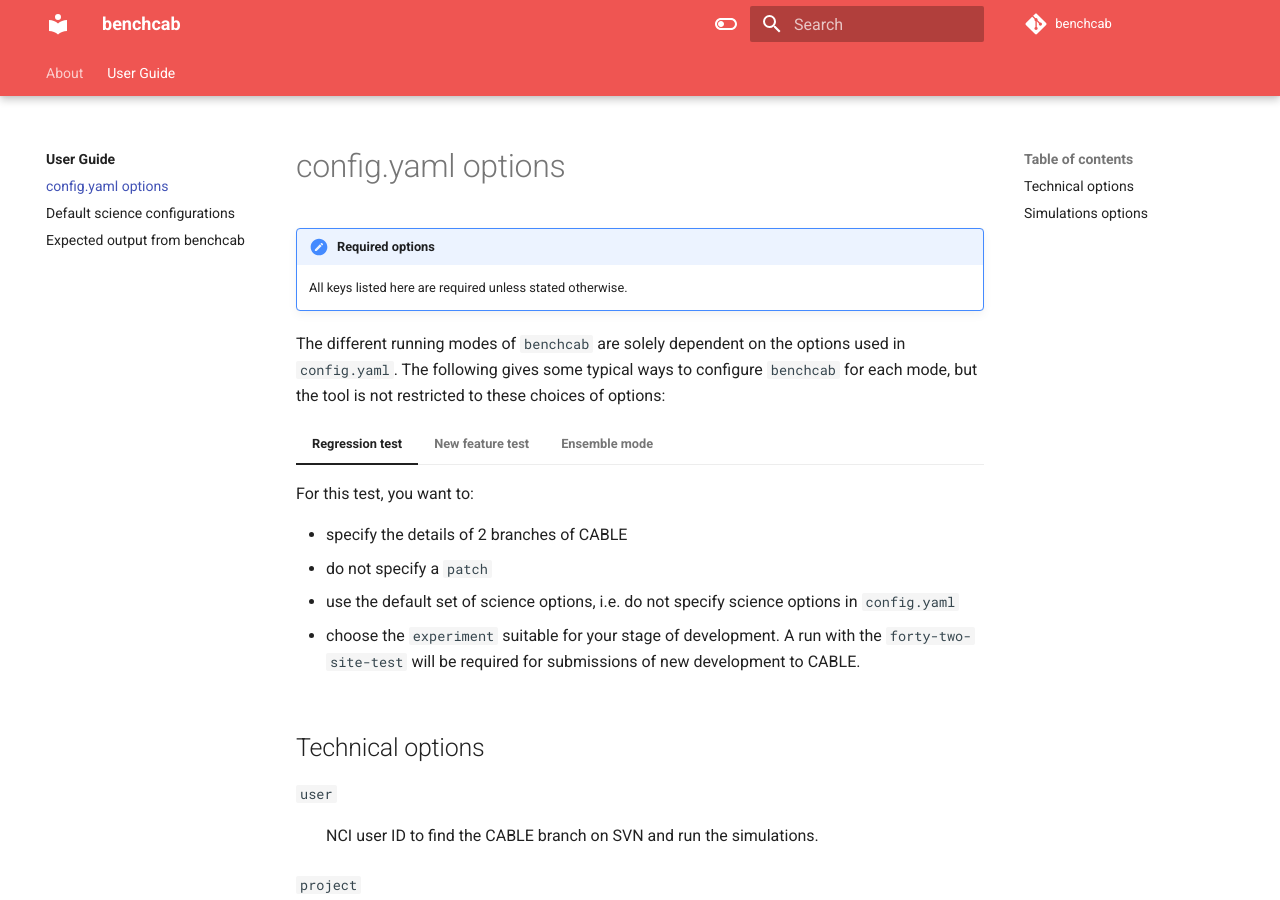
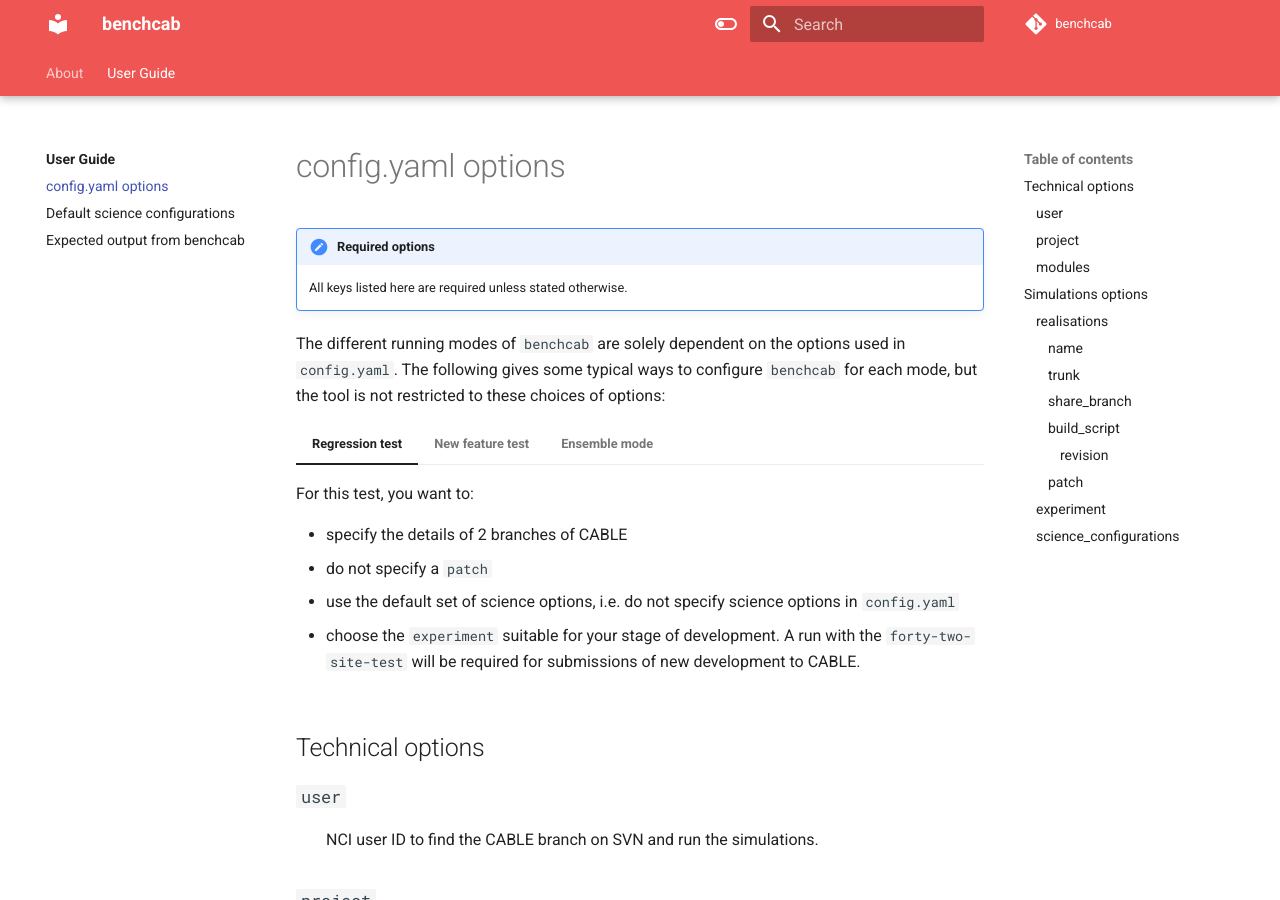
Before and after one commit to mdekauwe/CABLE_benchmarking, an MkDocs documentation site: the page built from docs/user_guide/config_options.md, in a window 1280 px wide and 900 px high. Built offline with MkDocs 1.6.1 and Material for MkDocs 9.7.7, drawn with Linux system fonts in a browser that asks for light colours; comment, search, counter and statistics services are not loaded.

Commit message:
Get references for config options:
- format options as headings
- add permanent links for headings

````diff
--- a/docs/user_guide/config_options.md
+++ b/docs/user_guide/config_options.md
@@ -35,75 +35,82 @@ The different running modes of `benchcab` are solely dependent on the options us
 
 ## Technical options
 
-`user`
+### `user`
 
 : NCI user ID to find the CABLE branch on SVN and run the simulations.
 
-`project`
+### `project`
 
 : NCI project ID to charge the simulations to.
 
-`modules`
+### `modules`
 
 : NCI modules to use for compiling CABLE
 
 ## Simulations options
 
-`realisations`
+### `realisations`
 
 : Entries for each CABLE branch to use. Each entry is a dictionary, {}, that contains the following keys:
 
-    `name`
-    : The base name of the branch on SVN, i.e. relative to:
+#### `name`
 
-        - `https://trac.nci.org.au/svn/cable` for the trunk
-        - `https://trac.nci.org.au/svn/cable/branches/Share` for a shared branch
-        - `https://trac.nci.org.au/svn/cable/branches/Users/{user_id}` for a user branch
+: The base name of the branch on SVN, i.e. relative to:
 
-    `trunk`
-    : Boolean value set to `True` if this branch is the trunk for CABLE. Else set to `False`.
+    - `https://trac.nci.org.au/svn/cable` for the trunk
+    - `https://trac.nci.org.au/svn/cable/branches/Share` for a shared branch
+    - `https://trac.nci.org.au/svn/cable/branches/Users/{user_id}` for a user branch
 
-    `share_branch`
-    : Boolean value set to `True` if this branch is under `branches/Share` in the CABLE SVN repository. Else set to `False`.
+#### `trunk`
 
-    `build_script`
-    : This key is **optional**. The path to a custom script to build the code in that branch, relative to the name of the branch. E.g: "offline/build.sh" to specify a build script under <name of branch>/offline/. The script specified with this option will run as is, ignoring the entries in the `modules` key of `config.yaml` file.
+: Boolean value set to `True` if this branch is the trunk for CABLE. Else set to `False`.
 
-    `revision`
-    : The revision number to use for the branch.
-    : This key is **optional** and can be omitted from the config file. By default `revision` is set to `-1` which indicates the HEAD of the branch to be used. The user may also explicitly specify `-1` to use the HEAD of the branch.
 
-    `patch`
-    : Branch-specific namelist settings for `cable.nml`. Settings specified in `patch` get "patched" to the base namelist settings used for both branches. Any namelist settings specified here will overwrite settings defined in the default namelist file and in the science configurations. This means these settings will be set as stipulated in the `patch` for this branch for all science configurations run by `benchcab`.
-    : The `patch` key must be a dictionary like data structure that is compliant with the [`f90nml`][f90nml-github] python package.
-    : This key is **optional** and can be omitted from the config file. By default `patch` is empty and does not modify the namelist file.
+#### `share_branch`
 
-    Example:
-    ```yaml
-    realisations: [
-      { # head of the trunk
-        name: "trunk",
-        revision: -1,
-        trunk: True,
-        share_branch: False,
-      },
-      { # some development branch
-        name: "test-branch",
-        revision: -1,
-        trunk: False,
-        share_branch: False,
-        patch: {
-          cable: {
-            cable_user: {
-              FWSOIL_SWITCH: "Lai and Ktaul 2000"
-            }
-          }
+: Boolean value set to `True` if this branch is under `branches/Share` in the CABLE SVN repository. Else set to `False`.
+
+#### `build_script`
+
+: This key is **optional**. The path to a custom script to build the code in that branch, relative to the name of the branch. E.g: "offline/build.sh" to specify a build script under <name of branch>/offline/. The script specified with this option will run as is, ignoring the entries in the `modules` key of `config.yaml` file.
+
+##### `revision`
+
+: The revision number to use for the branch.
+: This key is **optional** and can be omitted from the config file. By default `revision` is set to `-1` which indicates the HEAD of the branch to be used. The user may also explicitly specify `-1` to use the HEAD of the branch.
+
+#### `patch`
+
+: Branch-specific namelist settings for `cable.nml`. Settings specified in `patch` get "patched" to the base namelist settings used for both branches. Any namelist settings specified here will overwrite settings defined in the default namelist file and in the science configurations. This means these settings will be set as stipulated in the `patch` for this branch for all science configurations run by `benchcab`.
+: The `patch` key must be a dictionary like data structure that is compliant with the [`f90nml`][f90nml-github] python package.
+: This key is **optional** and can be omitted from the config file. By default `patch` is empty and does not modify the namelist file.
+
+Example:
+```yaml
+realisations: [
+  { # head of the trunk
+    name: "trunk",
+    revision: -1,
+    trunk: True,
+    share_branch: False,
+  },
+  { # some development branch
+    name: "test-branch",
+    revision: -1,
+    trunk: False,
+    share_branch: False,
+    patch: {
+      cable: {
+        cable_user: {
+          FWSOIL_SWITCH: "Lai and Ktaul 2000"
         }
       }
-    ]
-    ```
+    }
+  }
+]
+```
 
-`experiment`
+### `experiment`
 
 : Type of experiment to run. Experiments are defined in the **NRI Land testing** workspace on [modelevaluation.org][meorg]. This key specifies the met forcing files used in the test suite. To choose from:
 
@@ -115,7 +122,7 @@ The different running modes of `benchcab` are solely dependent on the options us
     - `US-Var`: to run simulations at the Vaira Ranch-Ione (US) site
     - `US-Whs`: to run simulations at the Walnut Gulch Lucky Hills Shrub (US) site
 
-`science_configurations`
+### `science_configurations`
 
 : User defined science configurations. This key is **optional** and can be omitted from the config file. Science configurations that are specified here will replace [the default science configurations](default_science_configurations.md).
 : Example:
--- a/mkdocs.yml
+++ b/mkdocs.yml
@@ -52,10 +52,14 @@ markdown_extensions:
   - pymdownx.tabbed:
       alternate_style: true
   - attr_list
+  - toc:
+      permalink: true
+      permalink_title: Link to this section for reference
   - md_in_html
   - pymdownx.emoji:
       emoji_index: !!python/name:materialx.emoji.twemoji
       emoji_generator: !!python/name:materialx.emoji.to_svg
+
 
 extra_javascript:
   - javascripts/mathjax.js
````
